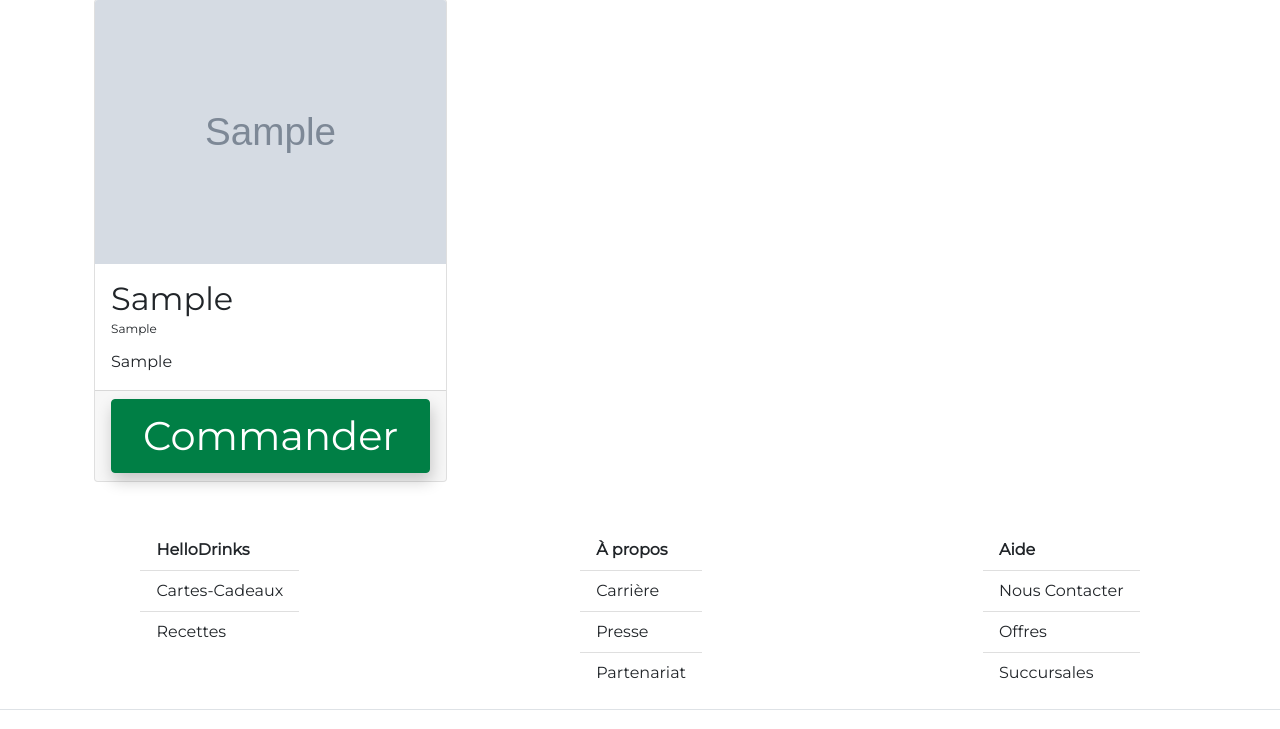
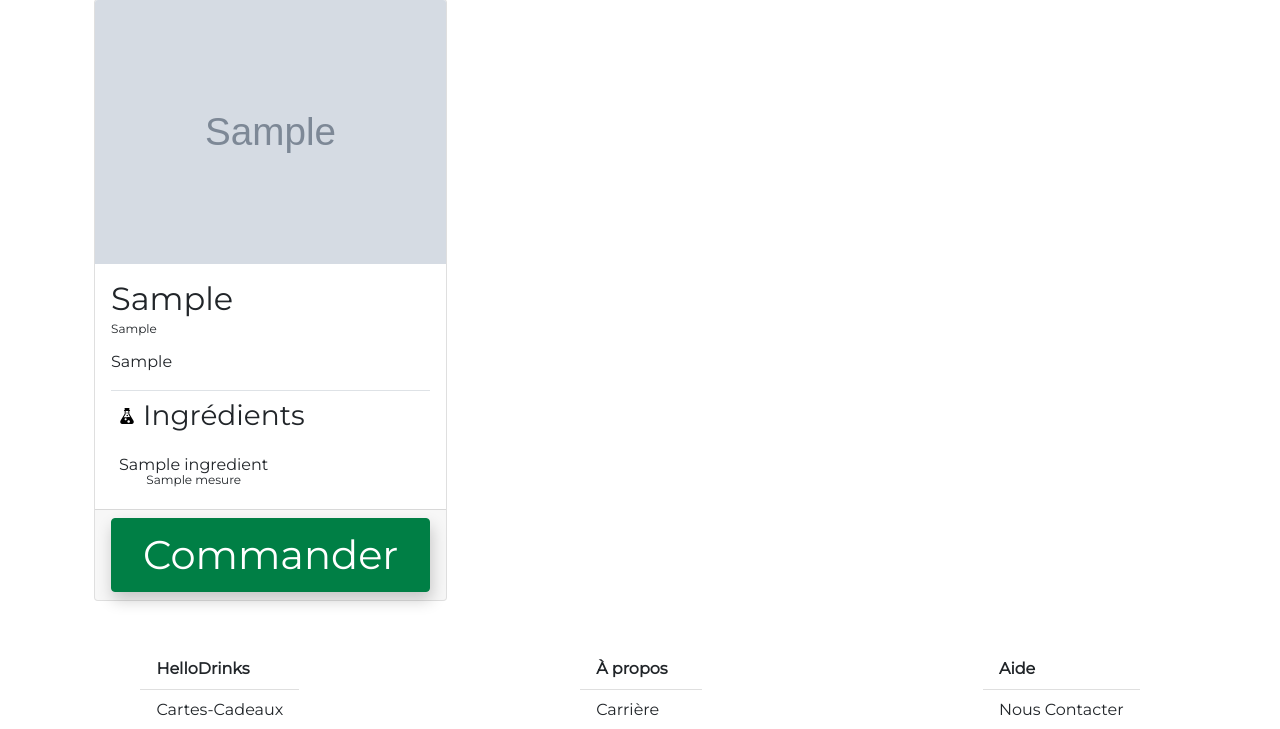
Before and after one commit to levydanqc/helloDrinks, a Django app: template helloDrinks/templates/helloDrinks/choixdrink.html in a window 1280 px wide. Shown: the part 212-941 px from the top of the page. Run offline with Django 4.2, Linux system fonts and the light colour scheme; data comes from the database, SQL or seed files in the repository; both versions use the stored data as it was after the commit; the template is opened without the code that fills it: values that come from a table or form of the project are taken from there, most other values are stand-ins (such as "Sample title", 1, 10 or a date in 2020); grey boxes marked "Sample" are stand-in pictures; some libraries are stand-ins or nearby versions.

Commit message:
Corrections de styles des choix.

```diff
--- a/helloDrinks/static/helloDrinks/styles/styles.scss
+++ b/helloDrinks/static/helloDrinks/styles/styles.scss
@@ -40,6 +40,9 @@ img {
   &.svg {
     width: 5rem;
   }
+  &.icon {
+    width: 2rem;
+  }
 }
 
 .card {
@@ -67,7 +70,7 @@ img {
   left: 0;
   top: 0;
   opacity: 0;
-  animation: disappear 2.5s ease-in-out forwards;
+  animation: disappear 3.5s ease-in forwards;
   & .success {
     @extend .w-100;
     @extend .fs-2;
--- a/helloDrinks/templates/helloDrinks/choixdrink.html
+++ b/helloDrinks/templates/helloDrinks/choixdrink.html
@@ -33,6 +33,21 @@
           {% if drink.strInstructionsFR != None %} {{drink.strInstructionsFR}}
           {% else %} {{drink.strInstructions}} {% endif %}
         </p>
+
+        <div class="d-flex align-items-center border-top pt-1">
+          <img class="icon" src="{% static 'helloDrinks/assets/pipette.svg' %}" />
+          <h3 class="my-1">Ingrédients</h3>
+        </div>
+
+        <div class="d-flex flex-wrap justify-content-start">
+        {% for ingredient in drink.ingredients %}
+          <div class="d-flex flex-column align-items-center mx-2 my-3">
+            <p class="m-0">{{ingredient.ingredient}}</p>
+            <sub>{{ingredient.mesure}}</sub>
+          </div>
+        {% endfor %}
+        </div>
+
       </div>
       <div class="card-footer text-center">
         <a href="{% url 'orderDrink' usager_id=usager.id drink_name=drink.strDrink %}" class="fs-1 w-100 btn btn-success">Commander</a>
```
Also changed, not shown: helloDrinks/views.py (+11 -5 lines), db.sqlite3, helloDrinks/static/helloDrinks/assets/pipette.svg (added), helloDrinks/static/helloDrinks/styles/styles.css.
